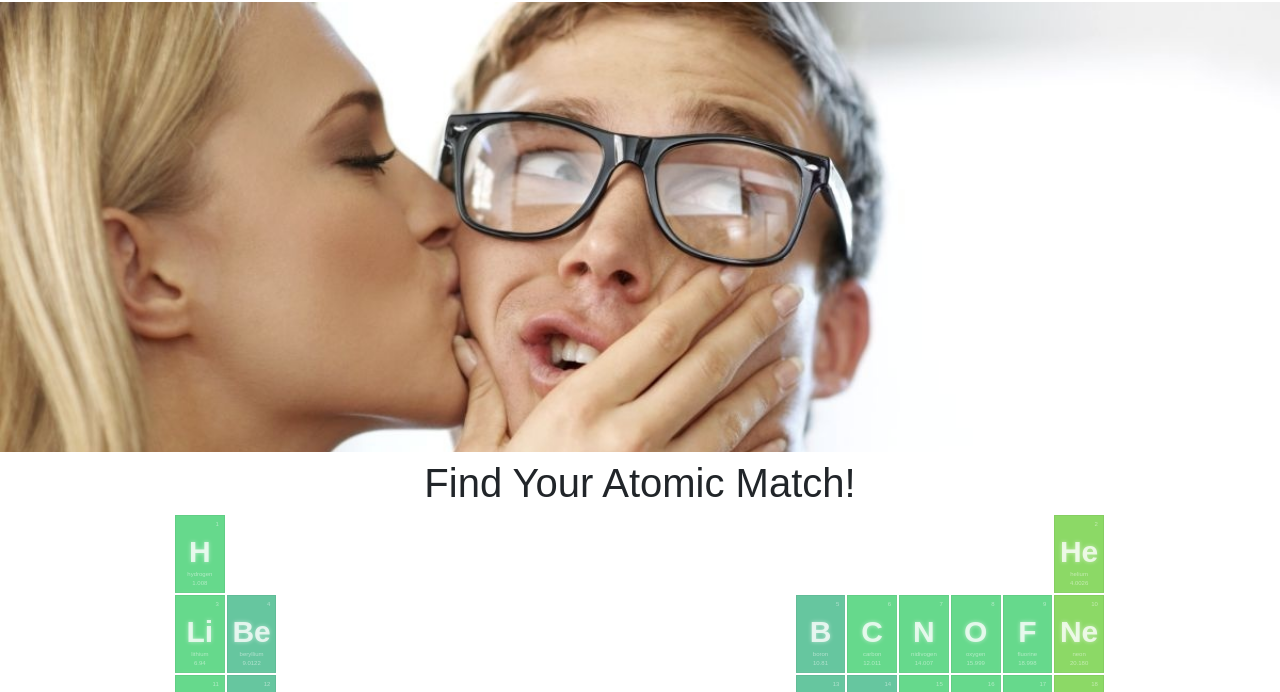
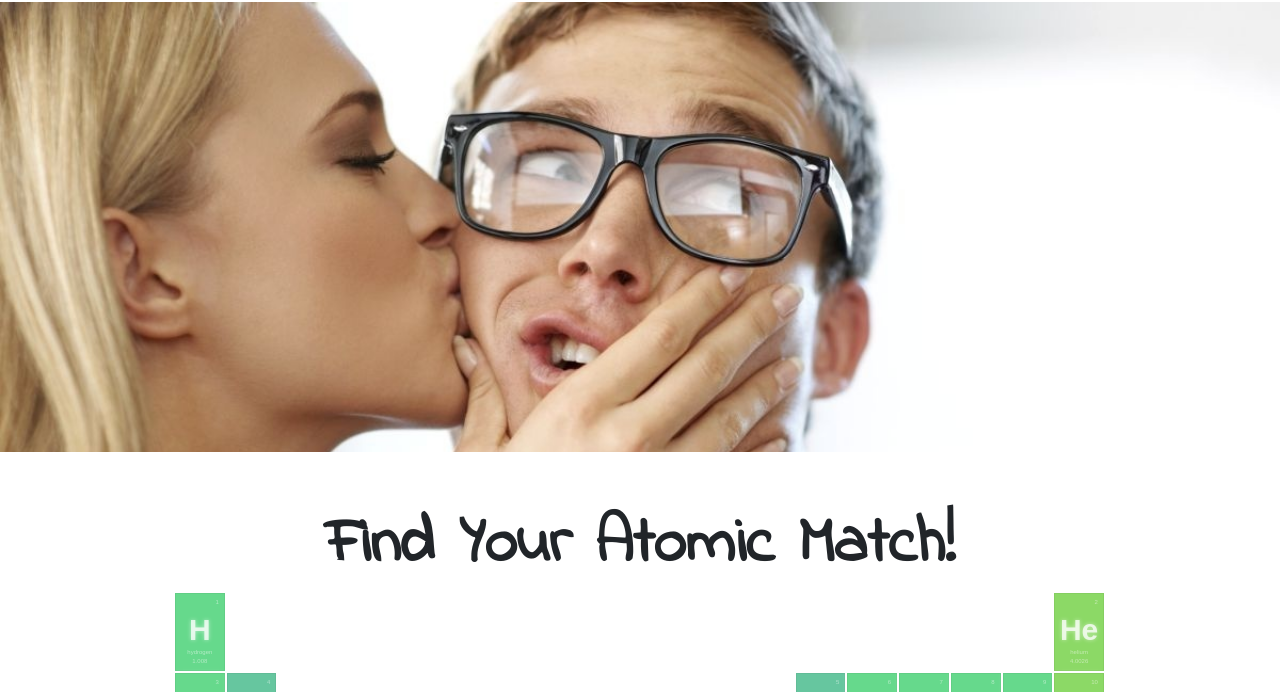
Before and after one commit to Tomwolverine/chemical-connection, a website: page index.html in a window 1280 px wide. Shown: the part 64-756 px from the top of the page. Drawn offline with nearby package versions, Linux system fonts and the light colour scheme.

Commit message:
fonts added

```diff
--- a/css/styles.css
+++ b/css/styles.css
@@ -27,6 +27,12 @@
   width: 960px;
   margin: 0 auto;
   text-align: center;
+}
+
+.opening-title {
+  font-family: 'Indie Flower', sans-serif;
+  font-size: 65px;
+
 }
 
 body {
--- a/index.html
+++ b/index.html
@@ -8,6 +8,7 @@
   <link rel="stylesheet" href="https://stackpath.bootstrapcdn.com/bootstrap/4.1.1/css/bootstrap.min.css" integrity="sha384-WskhaSGFgHYWDcbwN70/dfYBj47jz9qbsMId/iRN3ewGhXQFZCSftd1LZCfmhktB"
     crossorigin="anonymous">
   <link rel="stylesheet" href="/css/styles.css">
+  <link href="https://fonts.googleapis.com/css?family=Indie+Flower|Work+Sans" rel="stylesheet">
 </head>
 
 <header>
@@ -43,7 +44,7 @@
   </section>
 
   <div class="container" id="periodic">
-    <h1>Find Your Atomic Match!</h1>
+    <h1 class="opening-title pt-5"><strong>Find Your Atomic Match!</strong></h1>
     <div class="periodic">
       <div class="periodic-row">
         <div class="cell">
```
